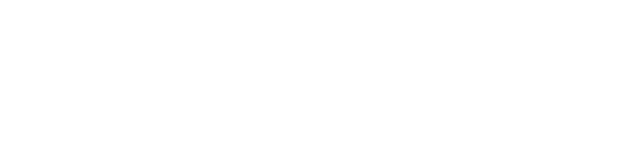
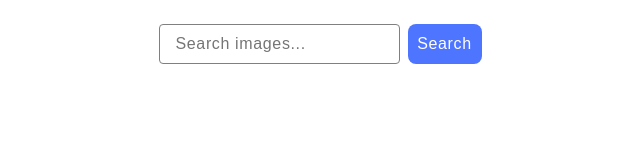
Before and after one commit to IrinaV1/goit-js-hw-11, a website built with Vite: page src/index.html in a window 1280 px wide. Shown: the whole page, without its empty margins (320-960 px from the left). Built offline with nearby package versions, Linux system fonts and the light colour scheme.

Commit message:
add form

```diff
--- a/src/css/base.css
+++ b/src/css/base.css
@@ -13,7 +13,7 @@
   text-rendering: optimizeLegibility;
   -webkit-font-smoothing: antialiased;
   -moz-osx-font-smoothing: grayscale;
-  -webkit-text-size-adjust: 100%;
+  /* -webkit-text-size-adjust: 100%; */
 }
 
 body {
@@ -27,6 +27,68 @@ body {
 main {
   flex-grow: 1;
 }
+
 main:has(.back-link) {
   text-align: center;
 }
+
+*,
+*::before,
+*::after {
+  box-sizing: border-box;
+}
+
+.feedback-form {
+
+  display: flex;
+  justify-content: center;
+  margin: 0 auto;
+  padding: 24px;
+  gap: 8px;
+  width: 371px;
+
+  margin-bottom: 8px;
+}
+
+input {
+  width: 272px;
+  font-weight: 400;
+  font-size: 16px;
+  line-height: 1.5;
+  letter-spacing: 0.04em;
+  color: #2e2f42;
+  outline: none;
+  padding: 8px 16px;
+  border: 1px solid #808080;
+  border-radius: 4px;
+  transition: all 250ms ease-in-out;
+  height: 40px;
+}
+
+input:hover {
+  border: 1px solid #000;
+  border-radius: 4px;
+}
+
+
+button {
+  border-radius: 8px;
+  padding-block: 8px;
+  padding-inline: 16px;
+  width: 91px;
+  height: 40px;
+  background-color: #4e75ff;
+  font-weight: 500;
+  font-size: 16px;
+  line-height: 1.5;
+  letter-spacing: 0.04em;
+  color: #fff;
+  padding: 8px;
+  border: none;
+  transition: background-color 250ms ease-in-out;
+
+}
+
+button:hover {
+  background-color: #6c8cff;
+}
--- a/src/index.html
+++ b/src/index.html
@@ -10,7 +10,13 @@
 </head>
 
 <body>
+  <div class="container">
+    <form class="feedback-form" autocomplete="off">
+      <input type="text" placeholder="Search images..." aria-label="text" name="text" autofocus />
 
+      <button type="submit">Search</button>
+    </form>
+  </div>
   <script type="module" src="./main.js"></script>
 </body>
 
--- a/src/js/pixabay-api.js
+++ b/src/js/pixabay-api.js
@@ -0,0 +1 @@
+export function getImagesByQuery(query) {}
```
